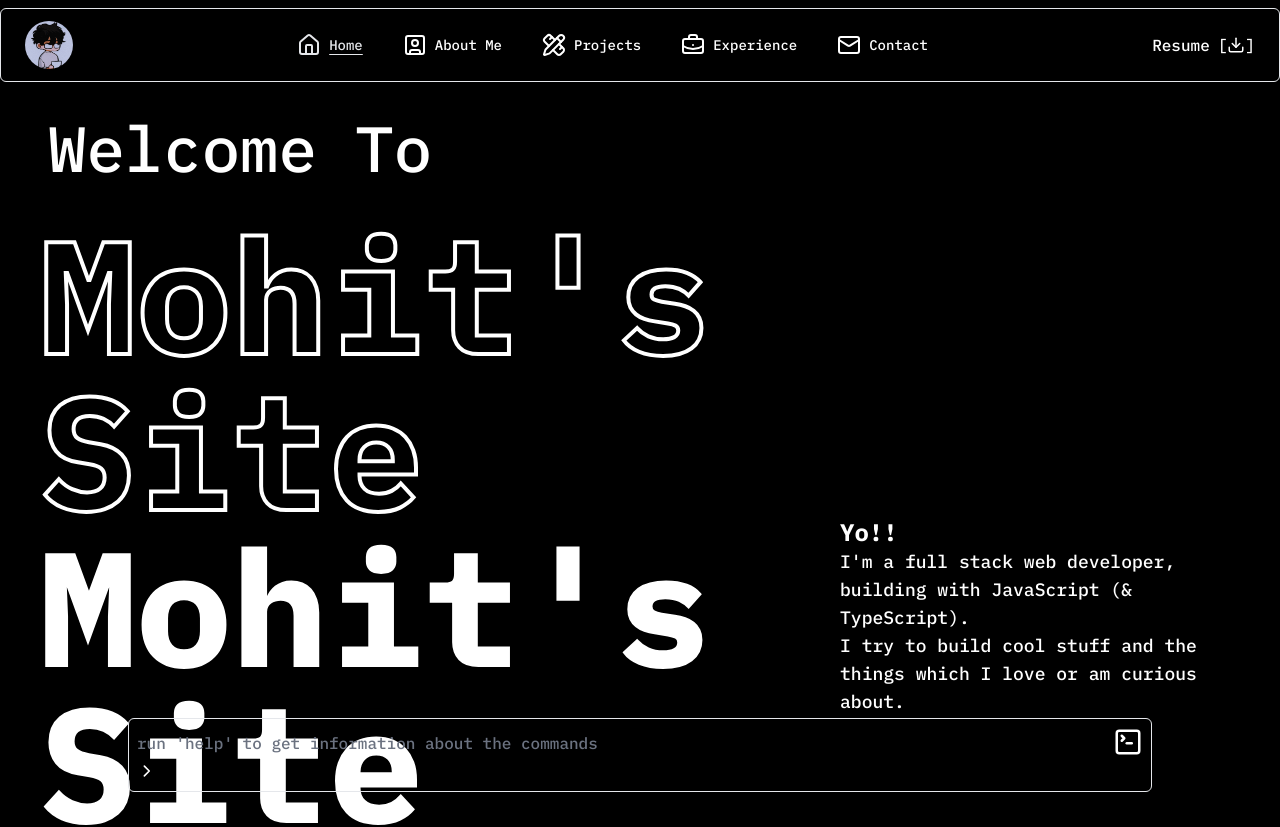
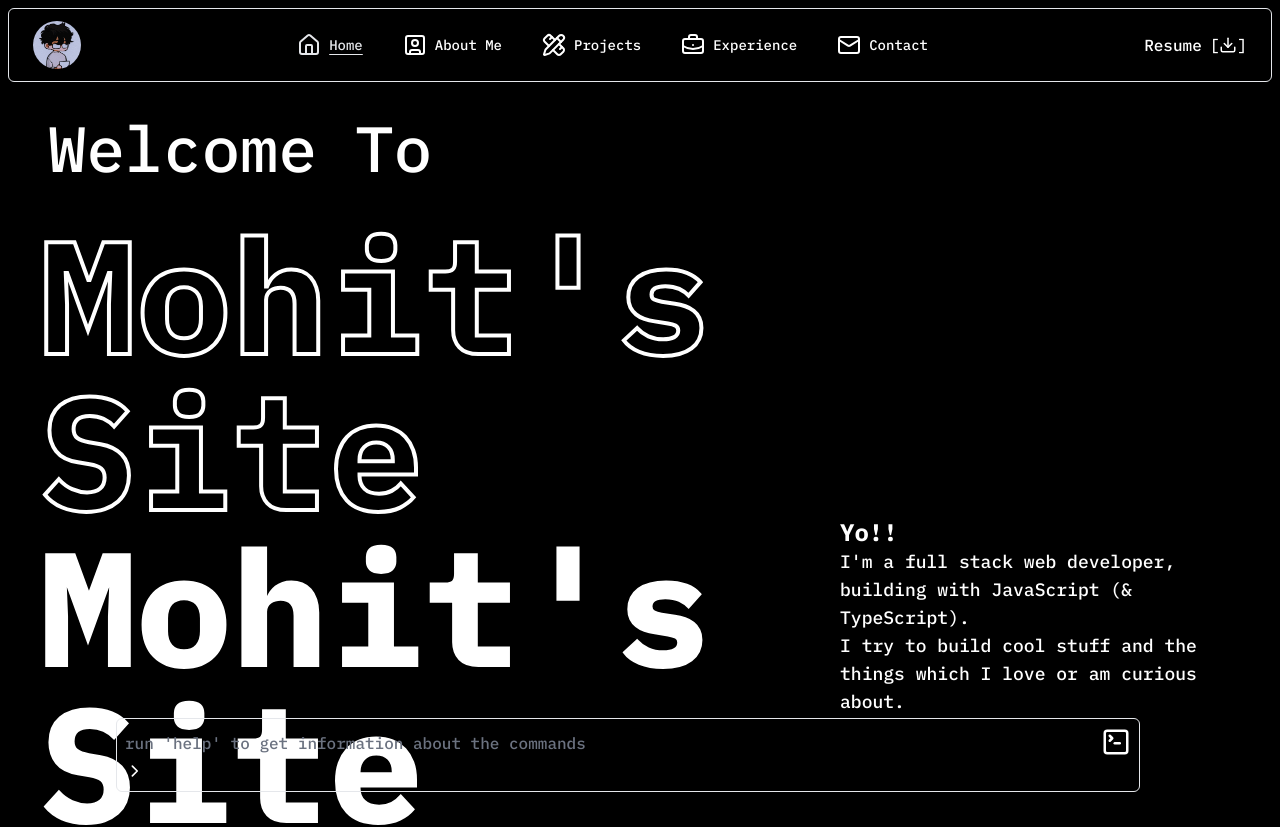
Before and after one commit to mohits-git/portfolio, a Next.js app: page / in a window 1280 px wide. Shown: the top 827 px of the page. Built offline with nearby package versions, Linux system fonts and the light colour scheme.

Commit message:
feat: add cute little margins in 'x' direction in the Appbar and the Terminal components

```diff
--- a/src/components/global/app-bar.tsx
+++ b/src/components/global/app-bar.tsx
@@ -8,7 +8,7 @@ import ActiveLink from "./active-link";
 const AppBar: React.FC = () => {
   return (
     <div className="fixed top-2 left-0 w-full flex justify-center">
-      <div className="max-w-7xl w-full py-3 px-3 md:px-6 flex justify-between items-center border rounded-md underline-offset-4 decoration-gray-300">
+      <div className="mx-2 max-w-7xl w-full py-3 px-3 md:px-6 flex justify-between items-center border rounded-md underline-offset-4 decoration-gray-300">
         <Link
           href={'/'}
           className={`w-10 h-10 md:w-12 md:h-12 relative rounded-full overflow-hidden`}
--- a/src/components/terminal/index.tsx
+++ b/src/components/terminal/index.tsx
@@ -8,7 +8,7 @@ type Props = {
 const Terminal: React.FC<Props> = () => {
   return (
     <div className="fixed bottom-2 left-0 w-full flex justify-center">
-      <div className="relative min-h-[65px] h-full max-w-5xl w-full py-2 px-1 md:px-2 flex flex-col space-y-1 border rounded-md underline-offset-4 decoration-gray-300">
+      <div className="mx-2 mr-8 relative min-h-[65px] h-full max-w-5xl w-full py-2 px-1 md:px-2 flex flex-col space-y-1 border rounded-md underline-offset-4 decoration-gray-300">
         <div className="absolute top-2 right-2">
           <SquareTerminal width={30} height={30} />
         </div>
```
